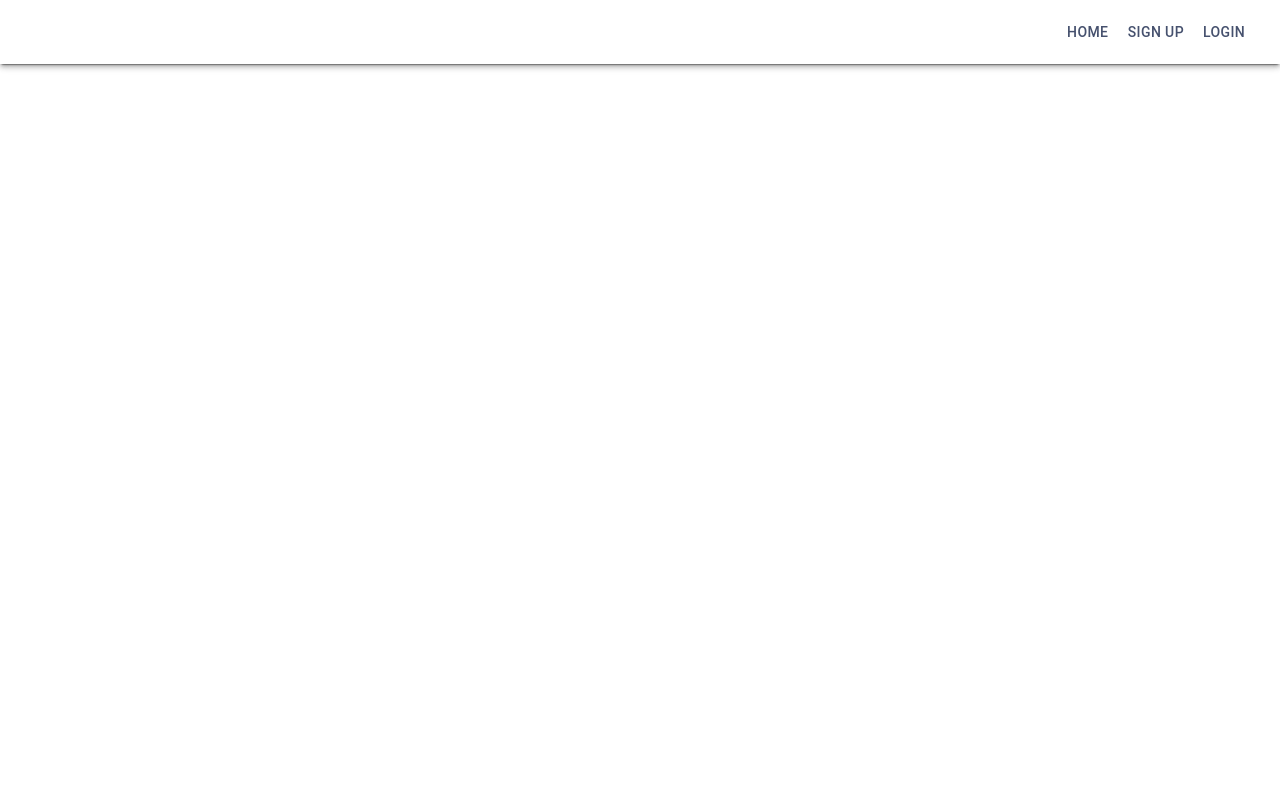
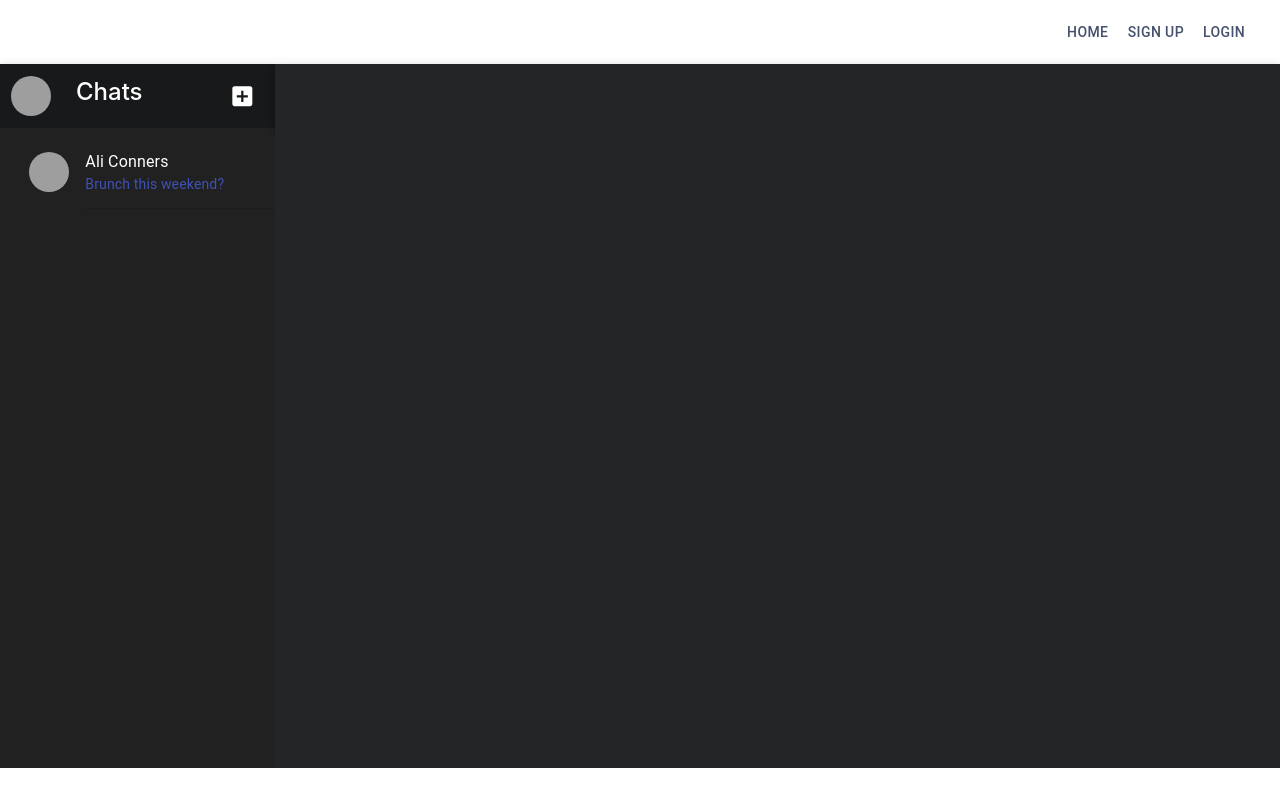
Before and after one commit to jeffgulick/chat-app-fullstack, a React (Create React App) app in the folder client/: page /message in a window 1280 px wide. Built offline with nearby package versions, Linux system fonts and the light colour scheme; grey boxes are pictures that could not be loaded.

Commit message:
worked on the chat dashboard, created sidebar

```diff
--- a/client/src/Components/Chat.js
+++ b/client/src/Components/Chat.js
@@ -1,99 +1,124 @@
 import React, { useState, useEffect, useRef } from "react";
 import styled from "styled-components";
 import io from "socket.io-client";
-import SideBar from './SideBar';
 
-const Page = styled.div`
-  display: flex;
-  height: 100vh;
-  width: 100%;
-  align-items: center;
-  background-color: #46516e;
-  flex-direction: column;
-`;
+import { makeStyles } from '@material-ui/core/styles';
+import AppBar from '@material-ui/core/AppBar';
+import Toolbar from '@material-ui/core/Toolbar';
+import IconButton from '@material-ui/core/IconButton';
+import MenuIcon from '@material-ui/icons/Menu';
 
-const Container = styled.div`
-  display: flex;
-  flex-direction: column;
-  height: 500px;
-  max-height: 500px;
-  overflow: auto;
-  width: 400px;
-  border: 1px solid lightgray;
-  border-radius: 10px;
-  padding-bottom: 10px;
-  margin-top: 25px;
-`;
 
-const TextArea = styled.textarea`
-  width: 98%;
-  height: 100px;
-  border-radius: 10px;
-  margin-top: 10px;
-  padding-left: 10px;
-  padding-top: 10px;
-  font-size: 17px;
-  background-color: transparent;
-  border: 1px solid lightgray;
-  outline: none;
-  color: lightgray;
-  letter-spacing: 1px;
-  line-height: 20px;
-  ::placeholder {
-    color: lightgray;
-  }
-`;
 
-const Button = styled.button`
-  background-color: pink;
-  width: 100%;
-  border: none;
-  height: 50px;
-  border-radius: 10px;
-  color: #46516e;
-  font-size: 17px;
-`;
+// const Container = styled.div`
+//   display: flex;
+//   flex-direction: column;
+//   height: 500px;
+//   max-height: 500px;
+//   overflow: auto;
+//   width: 400px;
+//   border: 1px solid lightgray;
+//   border-radius: 10px;
+//   padding-bottom: 10px;
+//   margin-top: 25px;
+// `;
 
-const Form = styled.form`
-  width: 400px;
-`;
+// const TextArea = styled.textarea`
+//   width: 98%;
+//   height: 100px;
+//   border-radius: 10px;
+//   margin-top: 10px;
+//   padding-left: 10px;
+//   padding-top: 10px;
+//   font-size: 17px;
+//   background-color: transparent;
+//   border: 1px solid lightgray;
+//   outline: none;
+//   color: lightgray;
+//   letter-spacing: 1px;
+//   line-height: 20px;
+//   ::placeholder {
+//     color: lightgray;
+//   }
+// `;
 
-const MyRow = styled.div`
-  width: 100%;
-  display: flex;
-  justify-content: flex-end;
-  margin-top: 10px;
-`;
+// const Button = styled.button`
+//   background-color: pink;
+//   width: 100%;
+//   border: none;
+//   height: 50px;
+//   border-radius: 10px;
+//   color: #46516e;
+//   font-size: 17px;
+// `;
 
-const MyMessage = styled.div`
-  width: 45%;
-  background-color: pink;
-  color: #46516e;
-  padding: 10px;
-  margin-right: 5px;
-  text-align: center;
-  border-top-right-radius: 10%;
-  border-bottom-right-radius: 10%;
-`;
+// const Form = styled.form`
+//   width: 400px;
+// `;
 
-const PartnerRow = styled(MyRow)`
-  justify-content: flex-start;
-`;
+// const MyRow = styled.div`
+//   width: 100%;
+//   display: flex;
+//   justify-content: flex-end;
+//   margin-top: 10px;
+// `;
 
-const PartnerMessage = styled.div`
-  width: 45%;
-  background-color: transparent;
-  color: lightgray;
-  border: 1px solid lightgray;
-  padding: 10px;
-  margin-left: 5px;
-  text-align: center;
-  border-top-left-radius: 10%;
-  border-bottom-left-radius: 10%;
-`;
+// const MyMessage = styled.div`
+//   width: 45%;
+//   background-color: pink;
+//   color: #46516e;
+//   padding: 10px;
+//   margin-right: 5px;
+//   text-align: center;
+//   border-top-right-radius: 10%;
+//   border-bottom-right-radius: 10%;
+// `;
+
+// const PartnerRow = styled(MyRow)`
+//   justify-content: flex-start;
+// `;
+
+// const PartnerMessage = styled.div`
+//   width: 45%;
+//   background-color: transparent;
+//   color: lightgray;
+//   border: 1px solid lightgray;
+//   padding: 10px;
+//   margin-left: 5px;
+//   text-align: center;
+//   border-top-left-radius: 10%;
+//   border-bottom-left-radius: 10%;
+// `;
 /////////////////////////////////////////////////////
 
+const useStyles = makeStyles((theme) => ({
+  root: {
+    flexGrow: 1,
+  },
+  bar: {
+    backgroundColor: "#242526",
+  },
+  page: {
+    margin:0,
+    width: '100%',
+    height: '80vh'
+  },
+  menuButton: {
+    marginRight: theme.spacing(2),
+  },
+  messageContainer: {
+    width: '100%',
+    height: '100%',
+    backgroundColor: '#242526'
+  },
+  title: {
+    flexGrow: 1,
+  },
+}));
+
 const Chat = () => {
+  const classes = useStyles();
+
   const [yourID, setYourID] = useState();
   const [messages, setMessages] = useState([]);
   const [message, setMessage] = useState("");
@@ -135,10 +160,14 @@ const Chat = () => {
   }
 
   return (
-    <div>
-      <SideBar />
-      <Page>
-        <Container>
+    <div className={classes.page}>
+      <AppBar className={classes.bar} position="static">
+        <Toolbar>
+        </Toolbar>
+      </AppBar>
+      <div className={classes.messageContainer}></div>
+
+        {/* <Container>
           {messages.map((message, index) => {
             if (message.id === yourID) {
               return (
@@ -161,8 +190,7 @@ const Chat = () => {
         <Form onSubmit={sendMessage}>
           <TextArea value={message} onChange={handleChange} placeholder="Say something..." />
           <Button>Send</Button>
-        </Form>
-      </Page>
+        </Form> */}
     </div>
   );
 };
--- a/client/src/Components/Login.js
+++ b/client/src/Components/Login.js
@@ -72,7 +72,7 @@ export default function SignIn (props) {
         props.signIn();
         userInfo.username = response.data.username
         userInfo.userId = response.data.userId
-        history.push('/chat')
+        history.push('/message')
       }
     })
     .catch(function (error) {
--- /dev/null
+++ b/client/src/Components/MessageView.js
@@ -0,0 +1,13 @@
+import Chat from '../Containers/Chat';
+import SideBar from './SideBar';
+
+const MessageView = () => {
+    return (
+        <div style={{display:"flex", margin:"0"}}>
+            <SideBar />
+            <Chat />
+        </div>
+    );
+}
+
+export default MessageView;
--- a/client/src/Components/Navigation.js
+++ b/client/src/Components/Navigation.js
@@ -54,7 +54,7 @@ const Navigation = (props) => {
                 {logIn ?
                   <div>
                     <Button color="inherit"><Link className={classes.link} to="/">Home</Link></Button>
-                    <Button color="inherit"><Link className={classes.link} to="/chat">Chat</Link></Button>
+                    <Button color="inherit"><Link className={classes.link} to="/message">Chat</Link></Button>
                     <Button onClick={logOut} color="inherit"><Link className={classes.link} to="/">LOG OUT</Link></Button>
                   </div>
                   :
--- a/client/src/Components/SideBar.js
+++ b/client/src/Components/SideBar.js
@@ -1,87 +1,82 @@
 import React from 'react';
 import { makeStyles } from '@material-ui/core/styles';
-import Drawer from '@material-ui/core/Drawer';
-import AppBar from '@material-ui/core/AppBar';
-import CssBaseline from '@material-ui/core/CssBaseline';
-import Toolbar from '@material-ui/core/Toolbar';
-import List from '@material-ui/core/List';
-import Typography from '@material-ui/core/Typography';
-import Divider from '@material-ui/core/Divider';
+import { Avatar, AppBar, Toolbar, IconButton, List, Typography, Divider } from '@material-ui/core';
+import AddBoxIcon from '@material-ui/icons/AddBox';
 import ListItem from '@material-ui/core/ListItem';
-import ListItemIcon from '@material-ui/core/ListItemIcon';
 import ListItemText from '@material-ui/core/ListItemText';
-import InboxIcon from '@material-ui/icons/MoveToInbox';
-import MailIcon from '@material-ui/icons/Mail';
-const drawerWidth = 240;
+import ListItemAvatar from '@material-ui/core/ListItemAvatar';
 
 const useStyles = makeStyles((theme) => ({
   root: {
-    display: 'flex',
-  },
-  tab: {
     flexGrow: 1,
   },
-  appBar: {
-    zIndex: theme.zIndex.drawer + 1,
+  bar: {
+    backgroundColor: "#18191A",
   },
-  drawer: {
-    width: drawerWidth,
-    flexShrink: 0,
-    backgroundColor: "#3CB371",
+  toolBar: {
+    paddingLeft: '8pt',
+    width: '100%',
   },
-  drawerPaper: {
-    width: drawerWidth,
+  chatList: {
+    backgroundColor: "#212121",
+    paddingLeft:'10pt',
+    height: "100%",
   },
-  drawerContainer: {
-    overflow: 'auto',
+  title: {
+    marginLeft: "10pt",
   },
-  content: {
-    flexGrow: 1,
-    padding: theme.spacing(3),
+  addIcon: {
+    fontSize: "20pt",
+    textAlign: "end",
+    color: "white",
   },
-  item: {
-    border: "1pt, solid"
+  inline: {
+    display: 'inline',
   },
 }));
 
 const SideBar = () => {
   const classes = useStyles();
-
   return (
-        <div className={classes.root}>
-            <Drawer
-                className={classes.drawer}
-                variant="permanent"
-                classes={{
-                paper: classes.drawerPaper,
-                }}
+    <div style={{width:"350px"}}>
+      <AppBar className={classes.bar} position="static">
+        <Toolbar className={classes.toolBar}>
+          <IconButton edge="start" className={classes.menuButton} color="inherit" aria-label="user">
+            <Avatar alt="Remy Sharp" src="/static/images/avatar/1.jpg" />
+          </IconButton>
+          <h4 className={classes.title}>Chats</h4>
+          <IconButton edge='end' style={{marginLeft:'45pt', paddingRight:'5pt', paddingLeft:'20pt'}}>
+            <AddBoxIcon className={classes.addIcon} />
+          </IconButton>
+        </Toolbar>
+      </AppBar>
+      <div className={classes.chatList}>
+        <List style={{color:'white'}}>
+          <ListItem alignItems="flex-start" style={{color:'white'}}>
+            <ListItemAvatar>
+              <Avatar alt="Remy Sharp" src="/static/images/avatar/1.jpg" />
+            </ListItemAvatar>
+            <ListItemText
+              primary="Ali Conners"
+              secondary={
+                <React.Fragment>
+                  <Typography
+                    component="span"
+                    variant="body2"
+                    className={classes.inline}
+                    color="Primary"
                   >
-                {/* <CssBaseline /> */}
-                <Typography variant="h5" className={classes.title}>ChatTime</Typography>
-                <Divider />
-                <div className={classes.drawerContainer}>
-                    <List>
-                        {['Inbox', 'Starred', 'Send email', 'Drafts'].map((text, index) => (
-                        <ListItem className={classes.item} button key={text}>
-                            <ListItemIcon>{index % 2 === 0 ? <InboxIcon /> : <MailIcon />}</ListItemIcon>
-                            <ListItemText primary={text} />
+                    Brunch this weekend?
+                  </Typography>
+                </React.Fragment>
+              }
+            />
           </ListItem>
-
-                        ))}
-                    </List>
-                    <Divider />
-                    <List>
-                        {['All mail', 'Trash', 'Spam'].map((text, index) => (
-                        <ListItem button key={text}>
-                            <ListItemIcon>{index % 2 === 0 ? <InboxIcon /> : <MailIcon />}</ListItemIcon>
-                            <ListItemText primary={text} />
-                        </ListItem>
-                        ))}
+          <Divider variant="inset" component="li"  />
         </List>
       </div>
-            </Drawer>
     </div>
-    );
+  )
 }
 
 export default SideBar;
--- a/client/src/Router.js
+++ b/client/src/Router.js
@@ -2,9 +2,9 @@ import React from 'react';
 import { Switch, Route, Redirect } from 'react-router';
 import cookie from 'cookie'
 import Login from './Containers/Login';
-import Chat from './Containers/Chat';
 import Register from './Components/Register';
 import Landing from './Components/Landing';
+import MessageView from './Components/MessageView';
 
 const checkAuth = () => {
     const cookies = cookie.parse(document.cookie)
@@ -26,7 +26,7 @@ const Router = () => {
     return (
         <Switch>
             <Route exact path="/" component={Landing} />
-            <ProtectedRoute exact path="/Chat" component={Chat} />
+            <Route exact path="/message" component={MessageView} />
             <Route path="/login" component={Login} />
             <Route path = "/register" component={Register}/>
         </Switch>
```
Also changed, not shown: 1 other file (tests, documents, lock files or other folders). Lines whose indentation alone changed are shown as unchanged.
